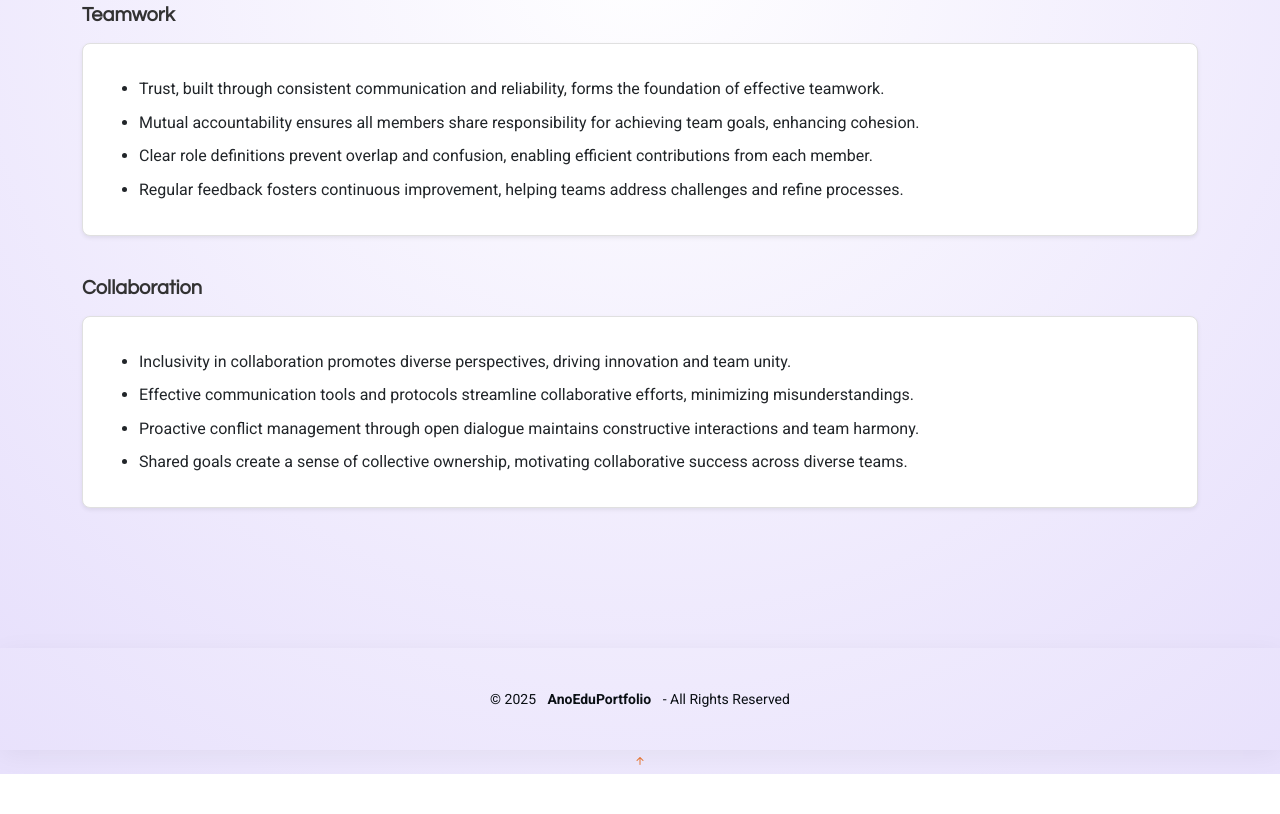
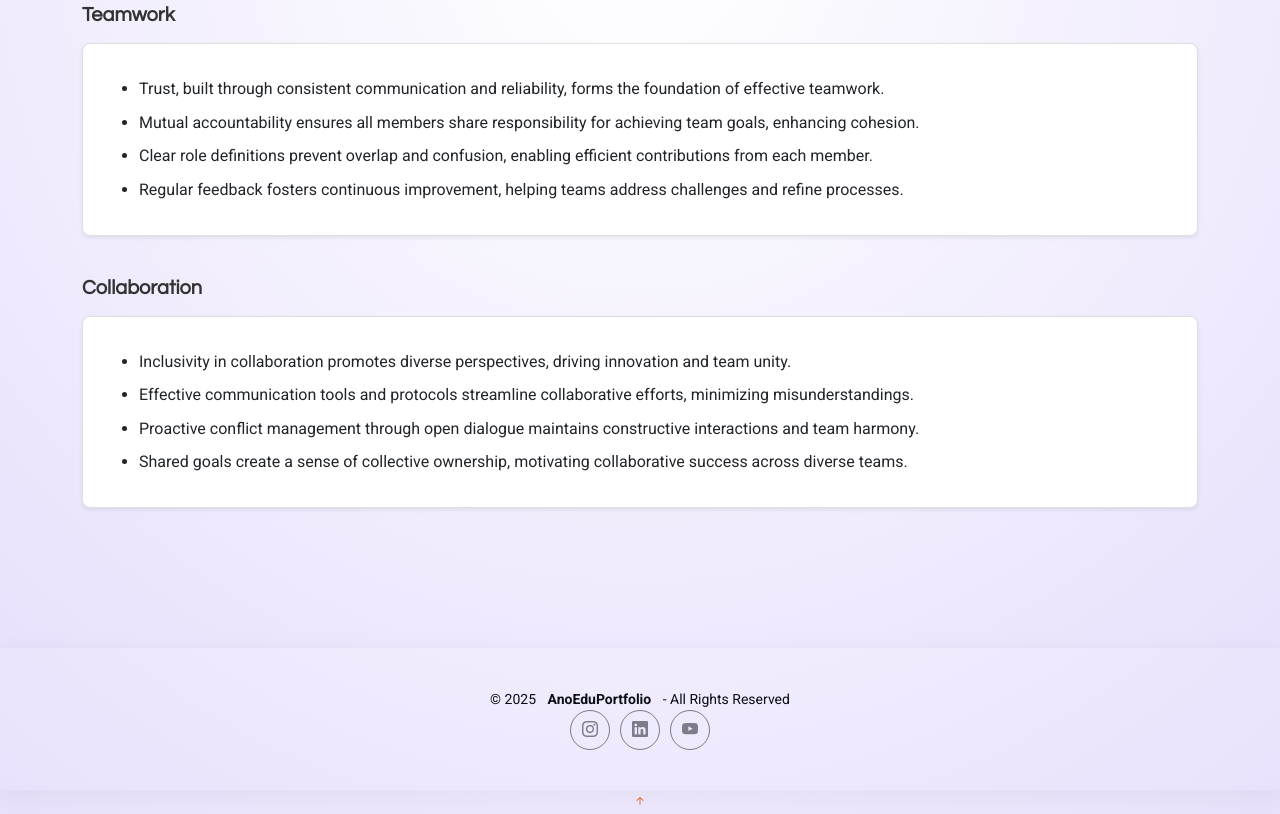
Before and after one commit to ano-2k/AnoPortfolio, a plain HTML site: page week8.html in a window 1280 px wide. Shown: the part 844-1658 px from the top of the page. Before the commit the page ends 1618 px from the top, so only its background shows below. Drawn offline with Linux system fonts and the light colour scheme.

Commit message:
changed footer

```diff
--- a/week8.html
+++ b/week8.html
@@ -172,8 +172,14 @@
       <div class="copyright text-center">
         <p>© <span id="current-year"></span> <strong class="px-2 sitename">AnoEduPortfolio</strong> - All Rights Reserved</p>
       </div>
+      <div class="social-links d-flex justify-content-center">
+        <a href="https://www.instagram.com/a.nopo._.2k/" class="instagram"><i class="bi bi-instagram"></i></a>
+        <a href="https://www.linkedin.com/in/ano2k/" class="linkedin"><i class="bi bi-linkedin"></i></a>
+        <a href="https://youtube.com/@ano_2k" class="youtube"><i class="bi bi-youtube"></i></a>
+      </div>
     </div>
   </footer>
+
 
   <!-- Scroll Top -->
   <a href="#" id="scroll-top" class="scroll-top d-flex align-items-center justify-content-center"><i class="bi bi-arrow-up-short"></i></a>
```
Also changed, not shown: week10.html (+5 -0 lines), week9.html (+6 -0 lines).
